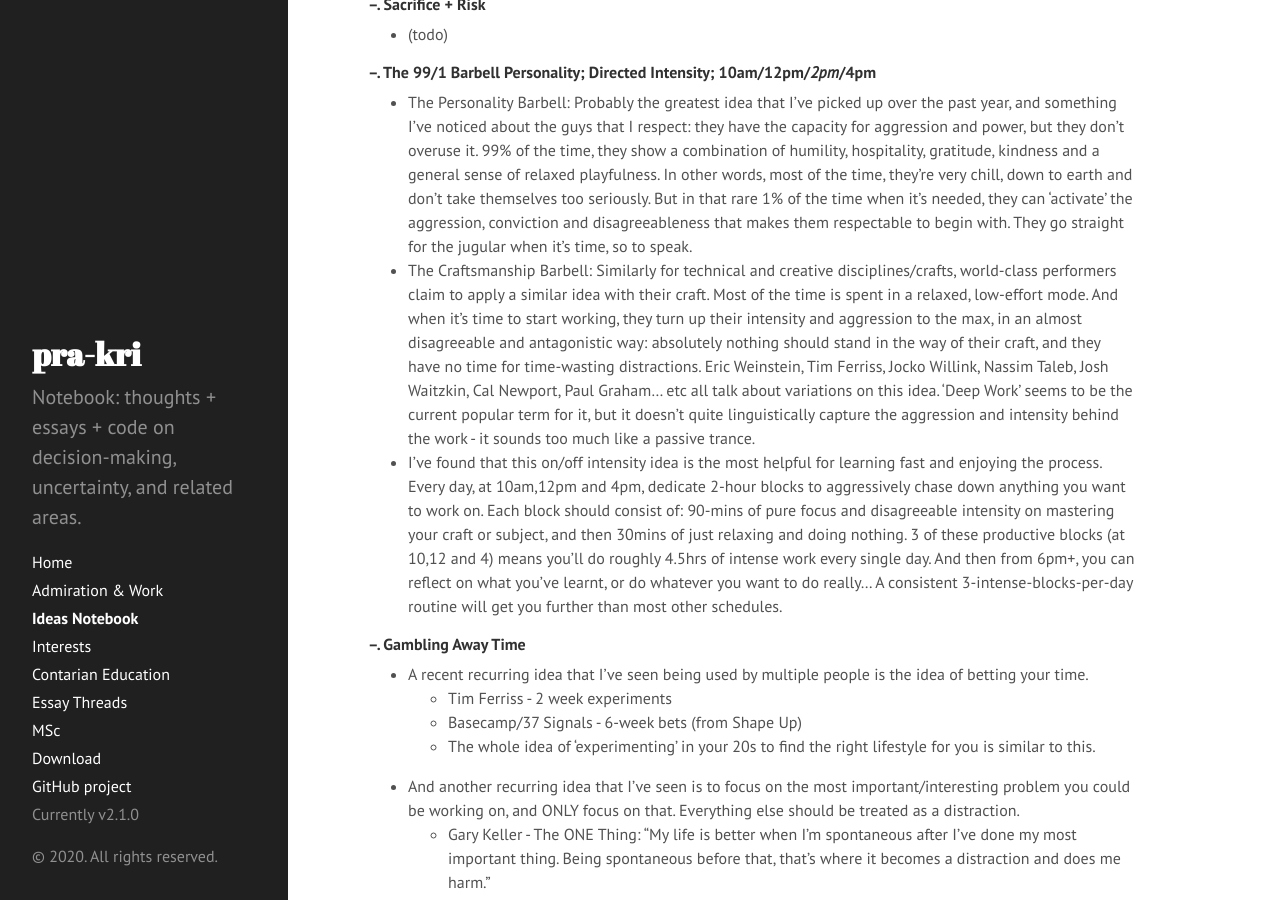
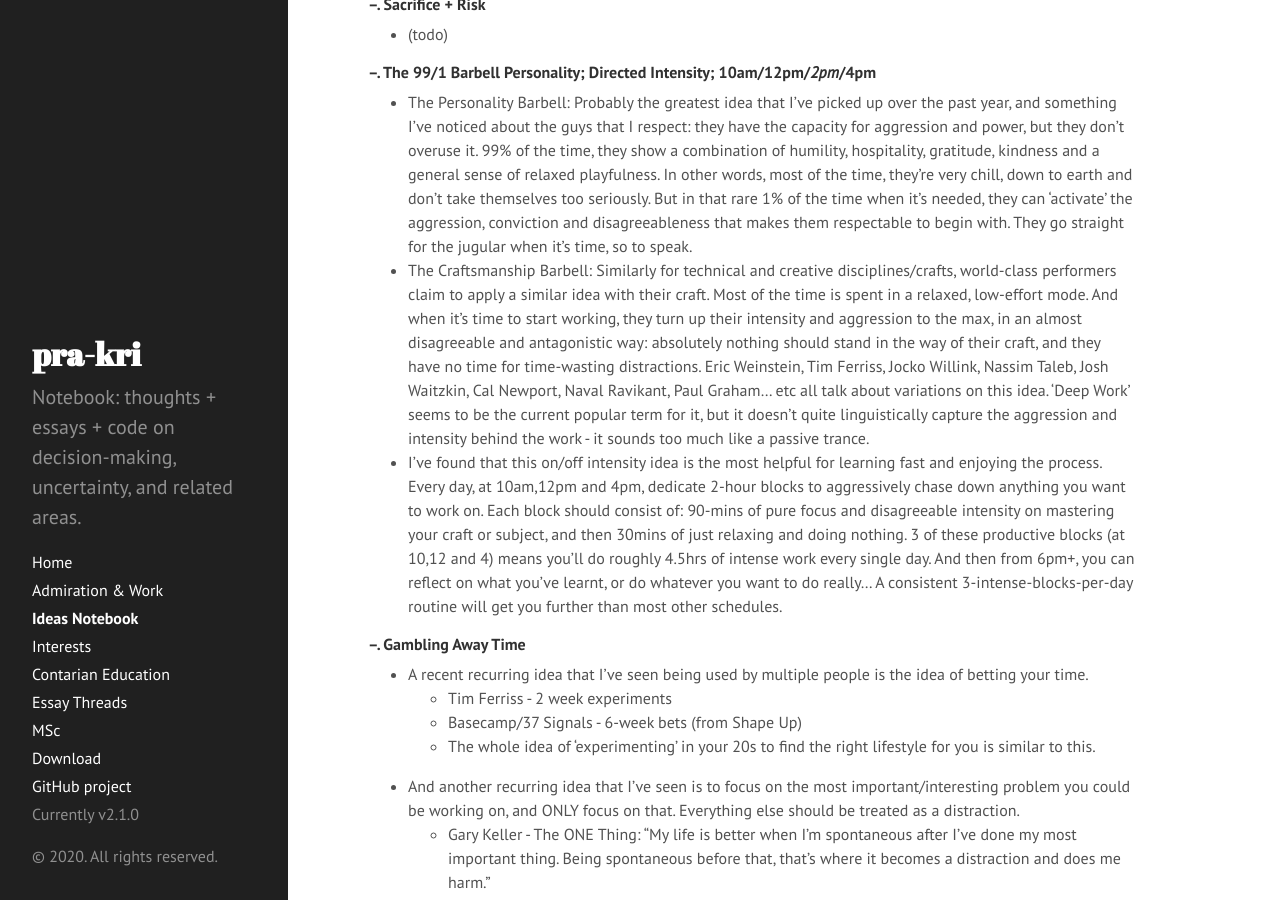
Before and after one commit to pra-kri/pra-kri.github.io, a Jekyll site: the page built from IdeasNotebook.md, in a window 1280 px wide and 900 px high, scrolled down 3618 px. Built offline with Jekyll 4.4.1, drawn with Linux system fonts in a browser that asks for light colours; Markdown is read by kramdown in place of the engine named in the settings.

Commit message:
Update IdeasNotebook.md

```diff
--- a/IdeasNotebook.md
+++ b/IdeasNotebook.md
@@ -80,7 +80,7 @@ Maybe the solution is to work in small selective teams with autonomy and shared
 
 ##### --. The 99/1 Barbell Personality; Directed Intensity; 10am/12pm/*2pm*/4pm
 * The Personality Barbell: Probably the greatest idea that I've picked up over the past year, and something I've noticed about the guys that I respect: they have the capacity for aggression and power, but they don't overuse it. 99% of the time, they show a combination of humility, hospitality, gratitude, kindness and a general sense of relaxed playfulness. In other words, most of the time, they're very chill, down to earth and don't take themselves too seriously. But in that rare 1% of the time when it's needed, they can 'activate' the aggression, conviction and disagreeableness that makes them respectable to begin with. They go straight for the jugular when it's time, so to speak.
-* The Craftsmanship Barbell: Similarly for technical and creative disciplines/crafts, world-class performers claim to apply a similar idea with their craft. Most of the time is spent in a relaxed, low-effort mode. And when it's time to start working, they turn up their intensity and aggression to the max, in an almost disagreeable and antagonistic way: absolutely nothing should stand in the way of their craft, and they have no time for time-wasting distractions. Eric Weinstein, Tim Ferriss, Jocko Willink, Nassim Taleb, Josh Waitzkin, Cal Newport, Paul Graham... etc all talk about variations on this idea. 'Deep Work' seems to be the current popular term for it, but it doesn't quite linguistically capture the aggression and intensity behind the work - it sounds too much like a passive trance.
+* The Craftsmanship Barbell: Similarly for technical and creative disciplines/crafts, world-class performers claim to apply a similar idea with their craft. Most of the time is spent in a relaxed, low-effort mode. And when it's time to start working, they turn up their intensity and aggression to the max, in an almost disagreeable and antagonistic way: absolutely nothing should stand in the way of their craft, and they have no time for time-wasting distractions. Eric Weinstein, Tim Ferriss, Jocko Willink, Nassim Taleb, Josh Waitzkin, Cal Newport, Naval Ravikant, Paul Graham... etc all talk about variations on this idea. 'Deep Work' seems to be the current popular term for it, but it doesn't quite linguistically capture the aggression and intensity behind the work - it sounds too much like a passive trance.
 * I've found that this on/off intensity idea is the most helpful for learning fast and enjoying the process. Every day, at 10am,12pm and 4pm, dedicate 2-hour blocks to aggressively chase down anything you want to work on. Each block should consist of: 90-mins of pure focus and disagreeable intensity on mastering your craft or subject, and then 30mins of just relaxing and doing nothing. 3 of these productive blocks (at 10,12 and 4) means you'll do roughly 4.5hrs of intense work every single day. And then from 6pm+, you can reflect on what you've learnt, or do whatever you want to do really... A consistent 3-intense-blocks-per-day routine will get you further than most other schedules.
 
 ##### --. Gambling Away Time
```
